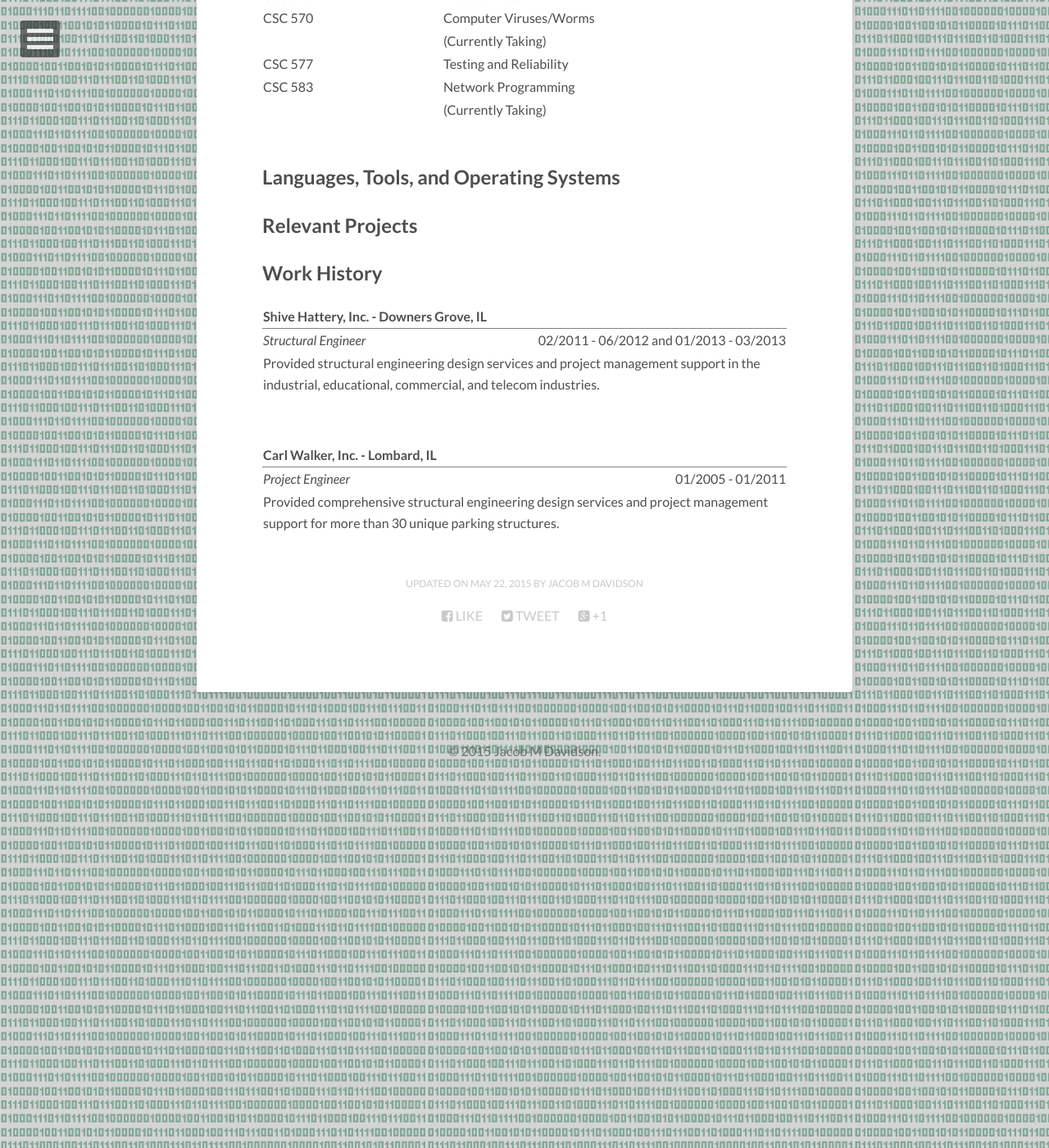
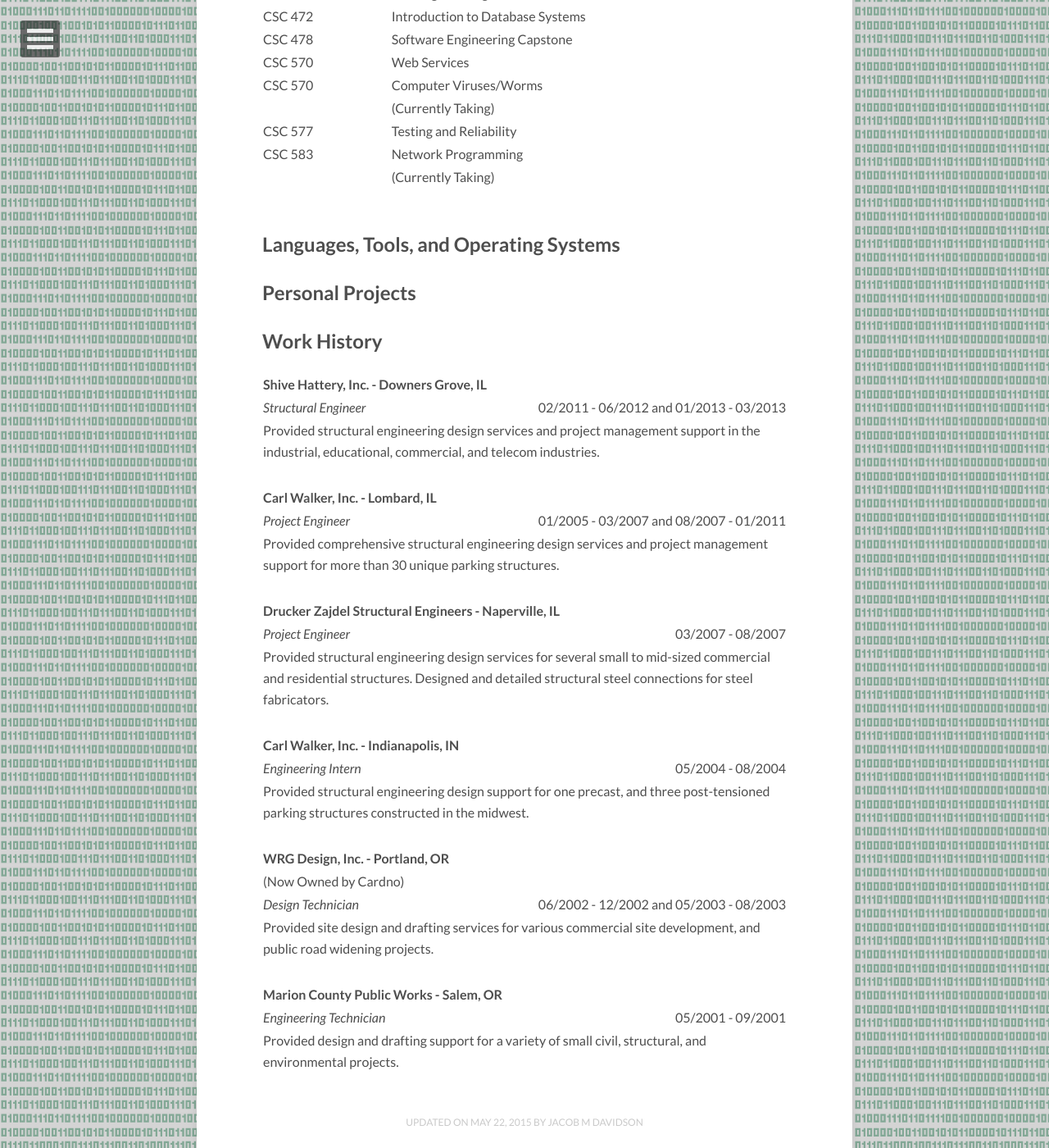
Before and after one commit to JacobMDavidson/JacobMDavidson.github.io, a Jekyll site: the page built from about/index.md, in a window 1280 px wide and 1400 px high, scrolled down 1645 px. Shown: the whole window at 82% size. Built offline with Jekyll 4.4.1, drawn with Linux system fonts in a browser that asks for light colours; nearby versions of some CDN libraries; some of the changed text lies outside the part shown.

Commit message:
Updated Work History and Added Better Page Navigation to the About Me page

```diff
--- a/about/index.md
+++ b/about/index.md
@@ -10,6 +10,14 @@
 modified: 2015-05-22
 ---
 I’m a former structural engineer working on my master’s degree in computer science at the University of Illinois at Springfield. I worked as a structural engineer for nearly eight years before making the decision to change careers. [Life circumstances]({% post_url /personal/2015-05-16-about-me %}) caused me to reevaluate my chosen career path in late 2012. This evaluation resulted in leaving my old career behind and beginning the journey toward a new career in software development. Now that I’m on the brink of overcoming the first hurdle in my journey, it’s safe to say I’ve made the right choice!
+
+<div markdown="0" style="text-align: center"><a href="#education" class="btn btn-info">Education</a>
+<a href="#courses" class="btn btn-info">Course Work</a>
+<a href="#tools" class="btn btn-info">Languages, Tools</a>
+<a href="#projects" class="btn btn-info">Projects</a>
+<a href="#work" class="btn btn-info">Work History</a></div>
+
+<a id="education"></a>
 
 ## Education
 
@@ -34,49 +42,118 @@
 |Graduated with Honors: Summa Cum Laude||
 {: rules="groups"}
 
+<a id="courses"></a>
+
 ## Relevant Course work
 
-|Prerequisites&nbsp;&nbsp;&nbsp;&nbsp;&nbsp;&nbsp;&nbsp;&nbsp;&nbsp;&nbsp;||
-|:--|:--|
-|CIS 163AA|Java Programming I|
-||(Taken at Rio Salado College)|
-|CIS 263AA|Java Programming II|
-||(Taken at Rio Salado College)|
-|CSC 376|Computer Organization|
-|CSC 385|Data Structures and Algorithms|
-|CSC 388|Programming Languages|
-|CSC 389|Introduction to Operating Systems|
-|||
-{: rules="groups"}
+<table rules="groups">
+  <tbody>
+    <tr>
+      <th style="text-align: left" colspan="2">Prerequisites</th>
+    </tr>
+  </tbody>
+  <tbody>
+    <tr>
+      <td style="text-align: left">CIS 163AA</td>
+      <td style="text-align: left">Java Programming I</td>
+    </tr>
+    <tr>
+      <td style="text-align: left"> </td>
+      <td style="text-align: left">(Taken at Rio Salado College)</td>
+    </tr>
+    <tr>
+      <td style="text-align: left">CIS 263AA</td>
+      <td style="text-align: left">Java Programming II</td>
+    </tr>
+    <tr>
+      <td style="text-align: left"> </td>
+      <td style="text-align: left">(Taken at Rio Salado College)</td>
+    </tr>
+    <tr>
+      <td style="text-align: left">CSC 376</td>
+      <td style="text-align: left">Computer Organization</td>
+    </tr>
+    <tr>
+      <td style="text-align: left">CSC 385</td>
+      <td style="text-align: left">Data Structures and Algorithms</td>
+    </tr>
+    <tr>
+      <td style="text-align: left">CSC 388</td>
+      <td style="text-align: left">Programming Languages</td>
+    </tr>
+    <tr>
+      <td style="text-align: left">CSC 389</td>
+      <td style="text-align: left">Introduction to Operating Systems</td>
+    </tr>
+    <tr>
+      <td style="text-align: left"> </td>
+      <td style="text-align: left"> </td>
+    </tr>
+    <tr>
+      <th style="text-align: left" colspan="2"><strong>Master’s Courses</strong></th>
+    </tr>
+  </tbody>
+  <tbody>
+    <tr>
+      <td style="text-align: left">CSC 470</td>
+      <td style="text-align: left">C# Programming & .NET</td>
+    </tr>
+    <tr>
+      <td style="text-align: left">CSC 472</td>
+      <td style="text-align: left">Introduction to Database Systems</td>
+    </tr>
+    <tr>
+      <td style="text-align: left">CSC 478</td>
+      <td style="text-align: left">Software Engineering Capstone</td>
+    </tr>
+    <tr>
+      <td style="text-align: left">CSC 570</td>
+      <td style="text-align: left">Web Services</td>
+    </tr>
+    <tr>
+      <td style="text-align: left">CSC 570</td>
+      <td style="text-align: left">Computer Viruses/Worms</td>
+    </tr>
+    <tr>
+      <td style="text-align: left"> </td>
+      <td style="text-align: left">(Currently Taking)</td>
+    </tr>
+    <tr>
+      <td style="text-align: left">CSC 577</td>
+      <td style="text-align: left">Testing and Reliability</td>
+    </tr>
+    <tr>
+      <td style="text-align: left">CSC 583</td>
+      <td style="text-align: left">Network Programming</td>
+    </tr>
+    <tr>
+      <td style="text-align: left"> </td>
+      <td style="text-align: left">(Currently Taking)</td>
+    </tr>
+    <tr>
+      <td style="text-align: left"> </td>
+      <td style="text-align: left"> </td>
+    </tr>
+  </tbody>
+</table>
 
-|Master's Courses|
-|:--|:--|
-|CSC 470|C# Programming & .NET|
-|CSC 472|Introduction to Database Systems|
-|CSC 478|Software Engineering Capstone|
-|CSC 570|Web Services|
-|CSC 570|Computer Viruses/Worms|
-||(Currently Taking)|
-|CSC 577|Testing and Reliability|
-|CSC 583|Network Programming|
-||(Currently Taking)|
-|||
-{: rules="groups"}
+<a id="tools"></a>
 
 ## Languages, Tools, and Operating Systems
 
-## Relevant Projects
+<a id="projects"></a>
+
+## Personal Projects
+
+<a id="work"></a>
 
 ## Work History
 
 <table rules="groups">
-  <thead>
+  <tbody>
     <tr>
-      <th style="text-align: left">Shive Hattery, Inc. - Downers Grove, IL</th>
-      <th style="text-align: right"> </th>
+      <th style="text-align: left" colspan="2">Shive Hattery, Inc. - Downers Grove, IL</th>
     </tr>
-  </thead>
-  <tbody>
     <tr>
       <td style="text-align: left"><em>Structural Engineer</em></td>
       <td style="text-align: right">02/2011 - 06/2012 and 01/2013 - 03/2013</td>
@@ -86,25 +163,87 @@
       Provided structural engineering design services and project management support in the industrial, educational, commercial, and telecom industries.
       </td>
     </tr>
-  </tbody>
-</table>
-<br>
-
-<table rules="groups">
-  <thead>
     <tr>
-      <th style="text-align: left">Carl Walker, Inc. - Lombard, IL</th>
-      <th style="text-align: right"> </th>
+      <td style="text-align: left"> </td>
+      <td style="text-align: left"> </td>
     </tr>
-  </thead>
-  <tbody>
+    <tr>
+      <th style="text-align: left" colspan="2">Carl Walker, Inc. - Lombard, IL</th>
+    </tr>
     <tr>
       <td style="text-align: left"><em>Project Engineer</em></td>
-      <td style="text-align: right">01/2005 - 01/2011</td>
+      <td style="text-align: right">01/2005 - 03/2007 and 08/2007 - 01/2011</td>
     </tr>
     <tr>
       <td style="text-align: left" colspan="2">
-      Provided comprehensive structural engineering design services and project management support for more than 30 unique parking structures.
+        Provided comprehensive structural engineering design services and project management support for more than 30 unique parking structures.
+      </td>
+    </tr>
+    <tr>
+      <td style="text-align: left"> </td>
+      <td style="text-align: left"> </td>
+    </tr>
+    <tr>
+      <th style="text-align: left" colspan="2">Drucker Zajdel Structural Engineers - Naperville, IL</th>
+    </tr>
+    <tr>
+      <td style="text-align: left"><em>Project Engineer</em></td>
+      <td style="text-align: right">03/2007 - 08/2007</td>
+    </tr>
+    <tr>
+      <td style="text-align: left" colspan="2">
+        Provided structural engineering design services for several small to mid-sized commercial and residential structures. Designed and detailed structural steel connections for steel fabricators.
+      </td>
+    </tr>
+    <tr>
+      <td style="text-align: left"> </td>
+      <td style="text-align: left"> </td>
+    </tr>
+    <tr>
+      <th style="text-align: left" colspan="2">Carl Walker, Inc. - Indianapolis, IN</th>
+    </tr>
+    <tr>
+      <td style="text-align: left"><em>Engineering Intern</em></td>
+      <td style="text-align: right">05/2004 - 08/2004</td>
+    </tr>
+    <tr>
+      <td style="text-align: left" colspan="2">
+        Provided structural engineering design support for one precast, and three post-tensioned parking structures constructed in the midwest.
+      </td>
+    </tr>
+    <tr>
+      <td style="text-align: left"> </td>
+      <td style="text-align: left"> </td>
+    </tr>
+    <tr>
+      <th style="text-align: left" colspan="2">WRG Design, Inc. - Portland, OR</th>
+    </tr>
+    <tr>
+      <td style="text-align: left" colspan="2">(Now Owned by Cardno)</td>
+    </tr>
+    <tr>
+      <td style="text-align: left"><em>Design Technician</em></td>
+      <td style="text-align: right">06/2002 - 12/2002 and 05/2003 - 08/2003</td>
+    </tr>
+    <tr>
+      <td style="text-align: left" colspan="2">
+        Provided site design and drafting services for various commercial site development, and public road widening projects.
+      </td>
+    </tr>
+    <tr>
+      <td style="text-align: left"> </td>
+      <td style="text-align: left"> </td>
+    </tr>
+    <tr>
+      <th style="text-align: left" colspan="2">Marion County Public Works - Salem, OR</th>
+    </tr>
+    <tr>
+      <td style="text-align: left"><em>Engineering Technician</em></td>
+      <td style="text-align: right">05/2001 - 09/2001</td>
+    </tr>
+    <tr>
+      <td style="text-align: left" colspan="2">
+        Provided design and drafting support for a variety of small civil, structural, and environmental projects.
       </td>
     </tr>
   </tbody>
```
